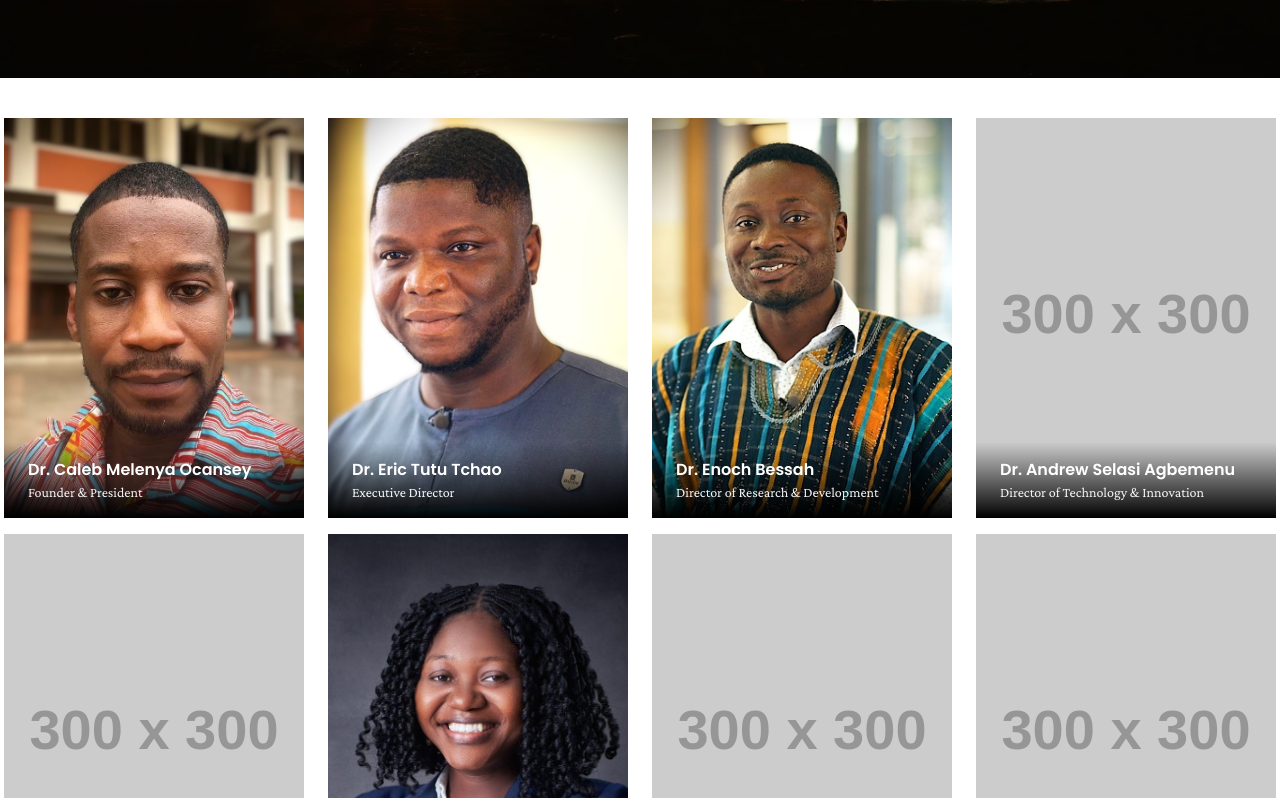
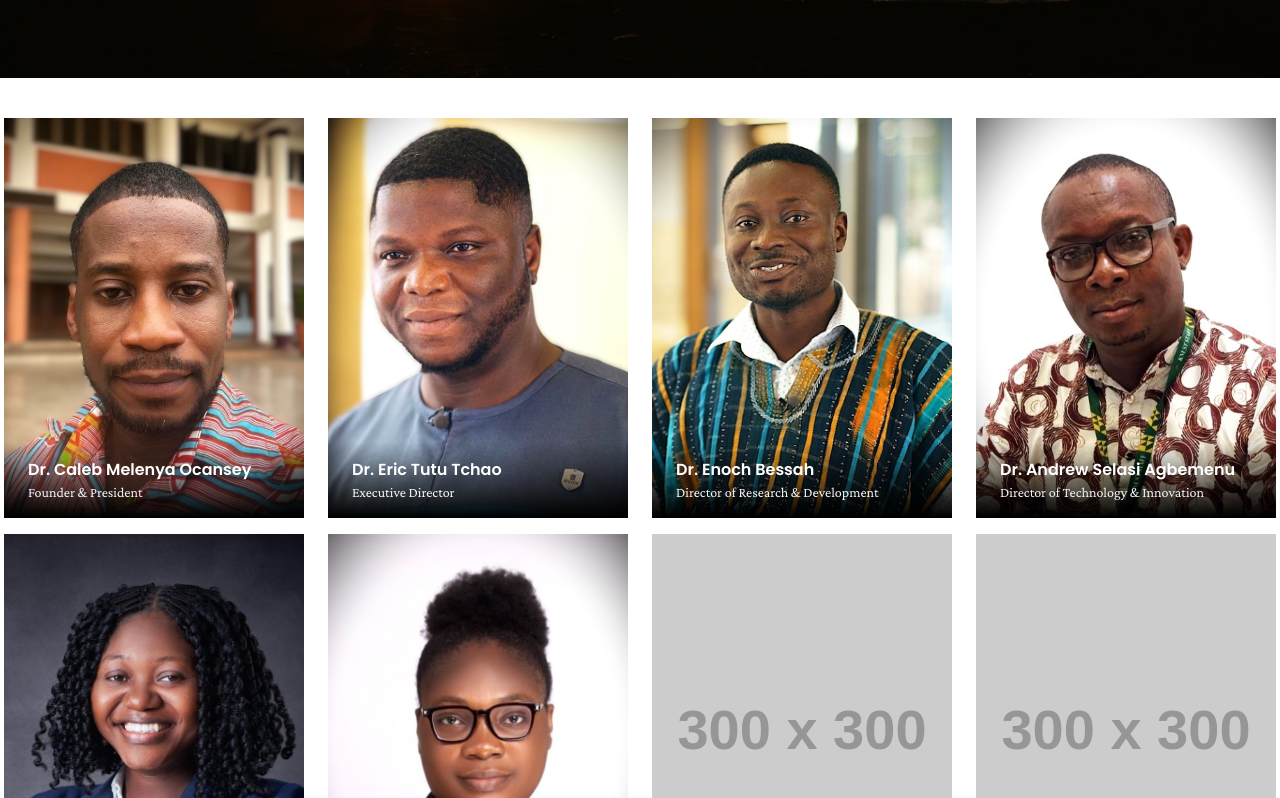
Before and after one commit to esmond-adjei/ainas, a Next.js app: page /team in a window 1280 px wide. Shown: the part 302-1100 px from the top of the page. Built offline with nearby package versions, Linux system fonts and the light colour scheme.

Commit message:
new team members

```diff
--- a/data/team.ts
+++ b/data/team.ts
@@ -4,7 +4,8 @@ const teamMembers = [
         name: "Dr. Caleb Melenya Ocansey",
         slug: "caleb-melenya-ocansey",
         title: "Founder & President",
-        bio: "Dr. Ocansey founded AINAS to address Africa's most pressing environmental challenges. With expertise in sustainable development, he leads the organization's mission to empower African communities."
+        bio: "Dr. Caleb Ocansey is an ecosystem monitoring expert and the founder of the African Initiative for Nature-Based Solutions (AINAS), dedicated to addressing Africa’s environmental challenges through sustainable solutions. With a Ph.D. in Soil Science from KNUST and extensive research experience across Africa and Europe, he specializes in ecosystem monitoring, land reclamation, climate resilience, and sustainable agriculture. He is actively involved in international collaborations, including the Responsible AI Lab (RAIL) and the European Joint Programme - Soil. Dr. Ocansey’s work bridges science and real-world impact, promoting sustainable land use and community-driven solutions.",
+        detail: "",
     },
     {
         imageSrc: "/images/profiles/eric.jpg",
@@ -21,18 +22,11 @@ const teamMembers = [
         bio: "Dr. Enoch Bessah brings extensive experience in climate change, soil science, and water resources management. He is a Senior Lecturer at KNUST's Agricultural and Biosystems Engineering Department. Dr. Bessah guarantees AINAS's research delivers scientifically sound solutions. These solutions are specifically designed for local contexts."
     },
     {
-        imageSrc: "https://via.placeholder.com/300x300.png?text=Dr.+Andrew+Selasi+Agbemenu",
+        imageSrc: "/images/profiles/andrew.jpg",
         name: "Dr. Andrew Selasi Agbemenu",
         slug: "andrew-selasi-agbemenu",
         title: "Director of Technology & Innovation",
-        bio: "Dr. Agbemenu drives AINAS's technological innovations, integrating renewable energy, sustainable agriculture, and smart technologies into our projects."
-    },
-    {
-        imageSrc: "https://via.placeholder.com/300x300.png?text=Dr.+Kofi+Konadu",
-        name: "Dr. Kofi Konadu",
-        slug: "kofi-konadu",
-        title: "Director of Environmental Sustainability",
-        bio: "Dr. Konadu oversees AINAS's environmental sustainability programs, working to restore ecosystems and promote climate resilience across Africa."
+        bio: "Dr. Andrew Selasi Agbemenu holds the position of Senior Lecturer in the Department of Computer Engineering and is a qualified professional engineer. Additionally, he is the Deputy Director of the Distributed IoT-Platforms, Privacy, and Edge-Intelligence Research (DIPPER) Lab. Dr. Agbemenu’s research interests encompass analog and mixed-signal integrated circuits, sensor design, blockchain, Internet of Things (IoT), artificial intelligence (AI), and machine learning. These domains are utilised in interdisciplinary research to devise innovative solutions in agriculture, healthcare, and other critical developmental value chains."
     },
     {
         imageSrc: "/images/profiles/angela.jpg",
@@ -42,11 +36,18 @@ const teamMembers = [
         bio: "Dr. Tabiri, an award-winning science communicator and researcher in quantum algebra, empowers young minds in STEM through mentorship and outreach. As the Academic Manager for AIMS Ghana's Girls in Mathematical Sciences Program, she has guided over 100 high school girls toward STEM careers. She also leads Femafricmaths, an initiative promoting female African mathematicians, and actively contributes to global science communication efforts."
     },
     {
-        imageSrc: "https://via.placeholder.com/300x300.png?text=Dr.+Konadu+Antwi+Agyarkwa",
+        imageSrc: "/images/profiles/konadu.jpg",
         name: "Dr. Konadu Antwi Agyarkwa",
         slug: "konadu-antwi-agyarkwa",
         title: "Director of Communications and Public Relations",
         bio: "Dr. Agyarkwa manages AINAS's communications strategy and public relations initiatives to enhance visibility and stakeholder engagement."
+    },
+    {
+        imageSrc: "https://via.placeholder.com/300x300.png?text=Dr.+Kofi+Konadu",
+        name: "Dr. Kofi Konadu",
+        slug: "kofi-konadu",
+        title: "Director of Environmental Sustainability",
+        bio: "Dr. Konadu oversees AINAS's environmental sustainability programs, working to restore ecosystems and promote climate resilience across Africa."
     },
     {
         imageSrc: "https://via.placeholder.com/300x300.png?text=Nana+Adoma+Fredua+Antoh",
```
Also changed, not shown: public/images/profiles/andrew.jpg (added), public/images/profiles/konadu.jpg (added).
